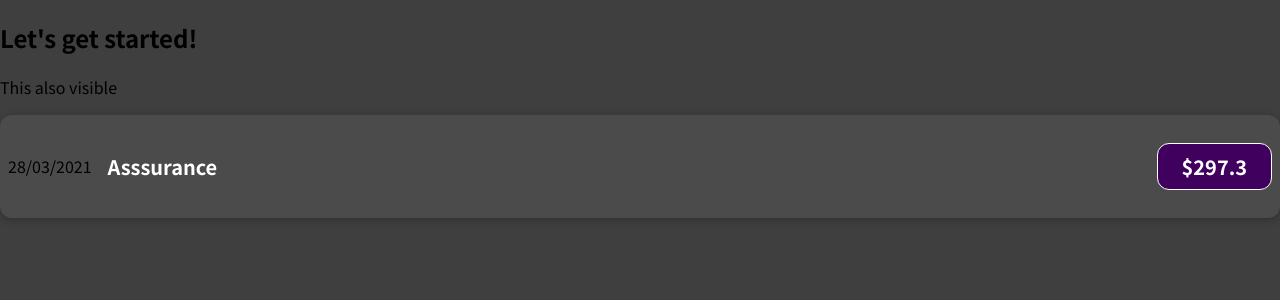
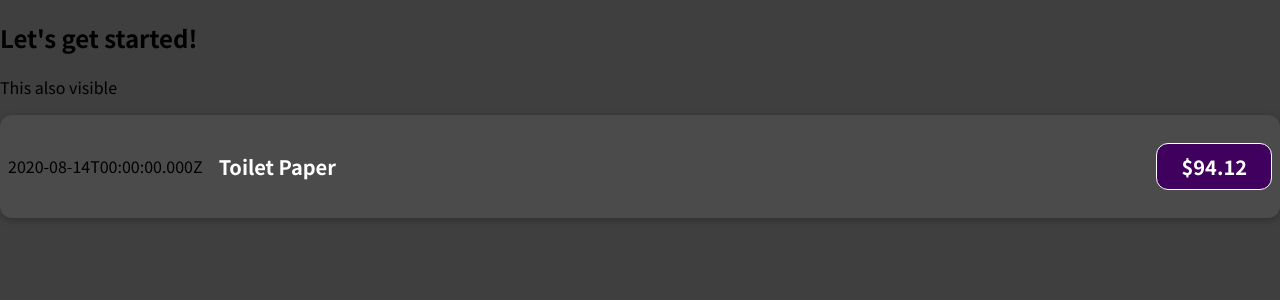
Before and after one commit to Moncef-Tighi/small-projects, a JavaScript app in the folder learning React/react-starting-app/: page / in a window 1280 px wide. Shown: the top 300 px of the page. Built offline with nearby package versions, Linux system fonts and the light colour scheme.

Commit message:
Modification du prop

```diff
--- a/learning React/react-starting-app/src/App.js
+++ b/learning React/react-starting-app/src/App.js
@@ -2,11 +2,35 @@
 
 
 function App() {
+
+  const expenses = [
+    {
+      id: 'e1',
+      title: 'Toilet Paper',
+      amount: 94.12,
+      date: new Date(2020, 7, 14),
+    },
+    { id: 'e2', title: 'New TV', amount: 799.49, date: new Date(2021, 2, 12) },
+    {
+      id: 'e3',
+      title: 'Car Insurance',
+      amount: 294.67,
+      date: new Date(2021, 2, 28),
+    },
+    {
+      id: 'e4',
+      title: 'New Desk (Wooden)',
+      amount: 450,
+      date: new Date(2021, 5, 12),
+    },
+  ];
+
   return (
     <div>
       <h2>Let's get started!</h2>
       <p>This also visible</p>
-      <Expense></Expense>
+      <Expense title={expenses[0].title} amount={expenses[0].amount} date={expenses[0].date}></Expense>
+
     </div>
   );
 }
--- a/learning React/react-starting-app/src/components/Expense.js
+++ b/learning React/react-starting-app/src/components/Expense.js
@@ -1,13 +1,12 @@
 import './Expense.css'
 
-function Expense() {
-
+function Expense(props) {
     return(
         <div className='expense-item'>
-            <div>28/03/2021</div>
+            <div>{props.date.toISOString()}</div>
             <div className='expense-item__description'>
-                <h2>Asssurance</h2>
-                <p className='expense-item__price'>$297.3</p>
+                <h2>{props.title}</h2>
+                <p className='expense-item__price'>${props.amount}</p>
             </div>
         </div>
     )
```
